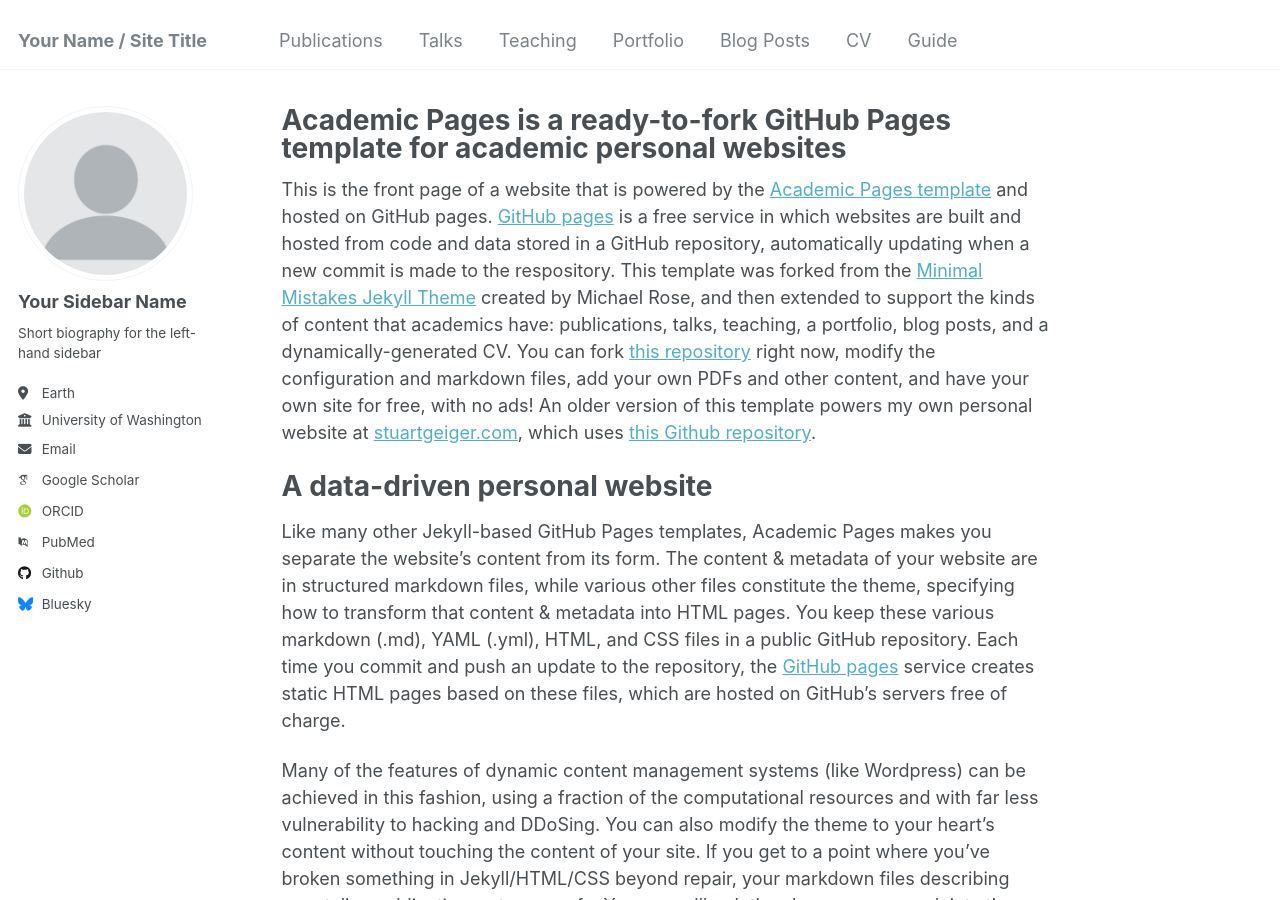
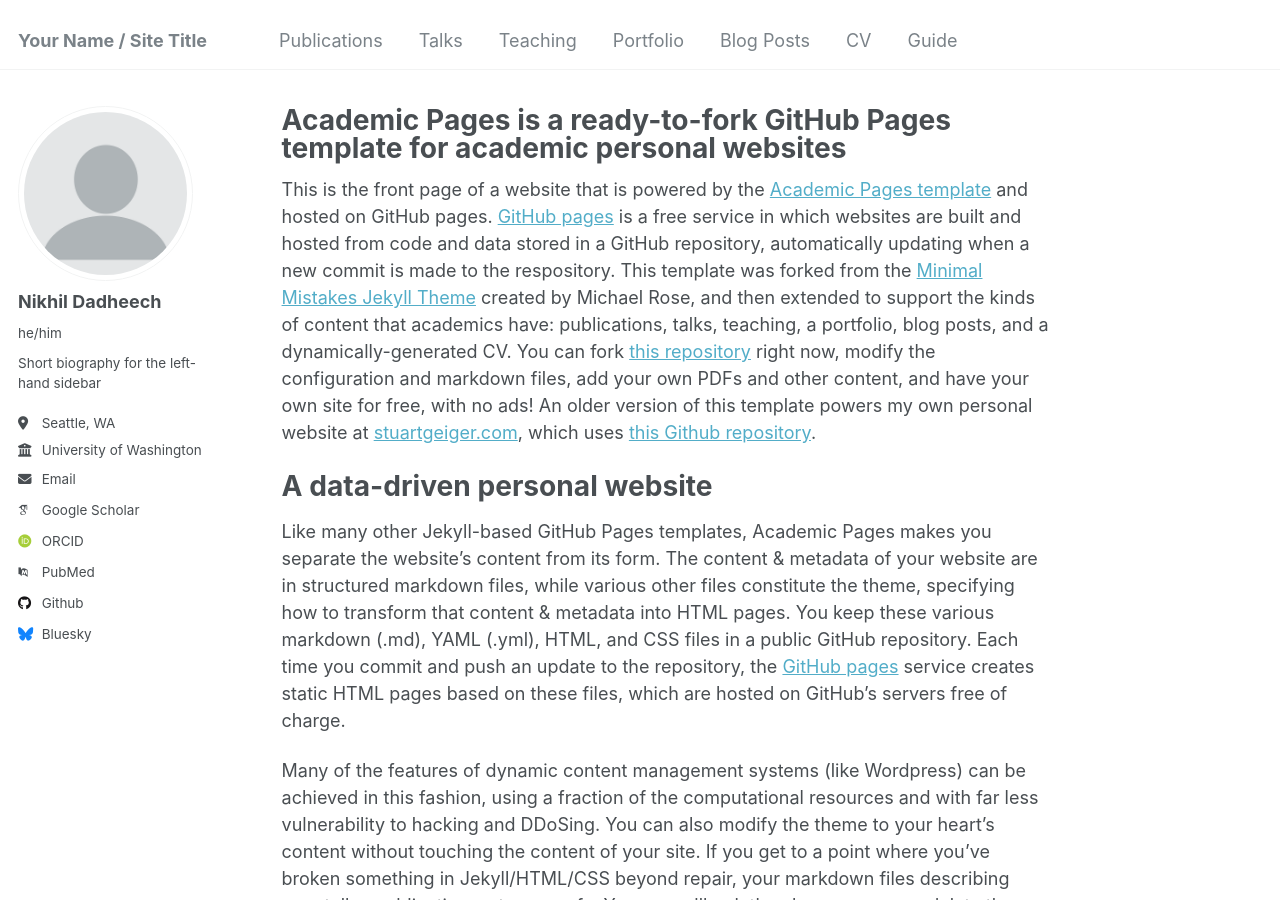
Before and after one commit to nd349/nd349.github.io, a Jekyll site: the page built from _pages/about.md, in a window 1280 px wide and 900 px high. Built offline with Jekyll 4.4.1, drawn with Linux system fonts in a browser that asks for light colours; some web fonts are replaced.

Commit message:
Update _config.yml

```diff
--- a/_config.yml
+++ b/_config.yml
@@ -22,13 +22,13 @@
 author:
   # Biographic information
   avatar           : "profile.png"
-  name             : "Your Sidebar Name"
-  pronouns         : # example: "she/her"
+  name             : "Nikhil Dadheech"
+  pronouns         : "he/him"
   bio              : "Short biography for the left-hand sidebar"
-  location         : "Earth"
+  location         : "Seattle, WA"
   employer         : "University of Washington"
   uri              : # URL
-  email            : "none@example.org"
+  email            : "nd349@uw.edu"
 
   # Academic websites
   arxiv            : # URL - Update with the correct link to your profile
```
